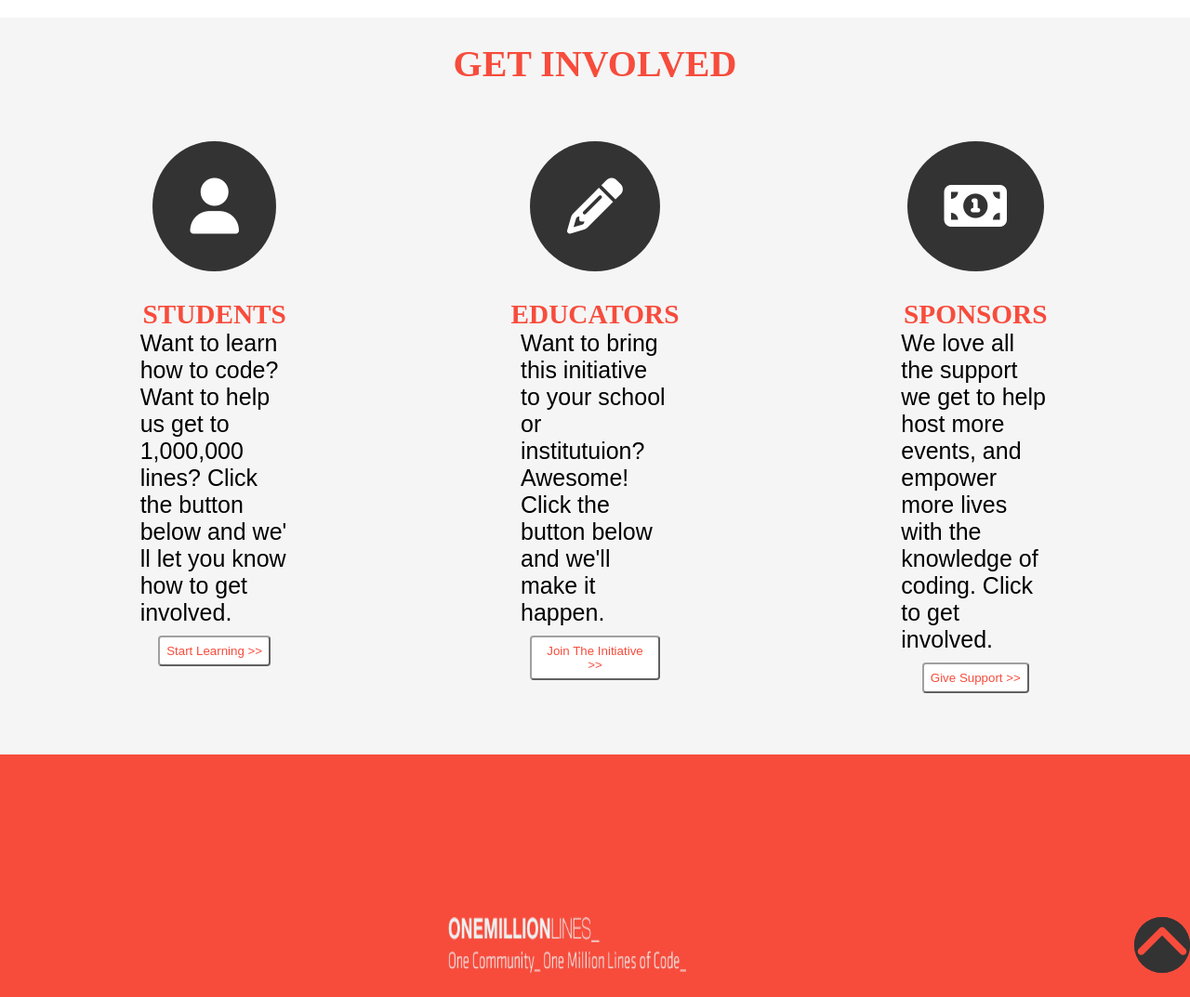
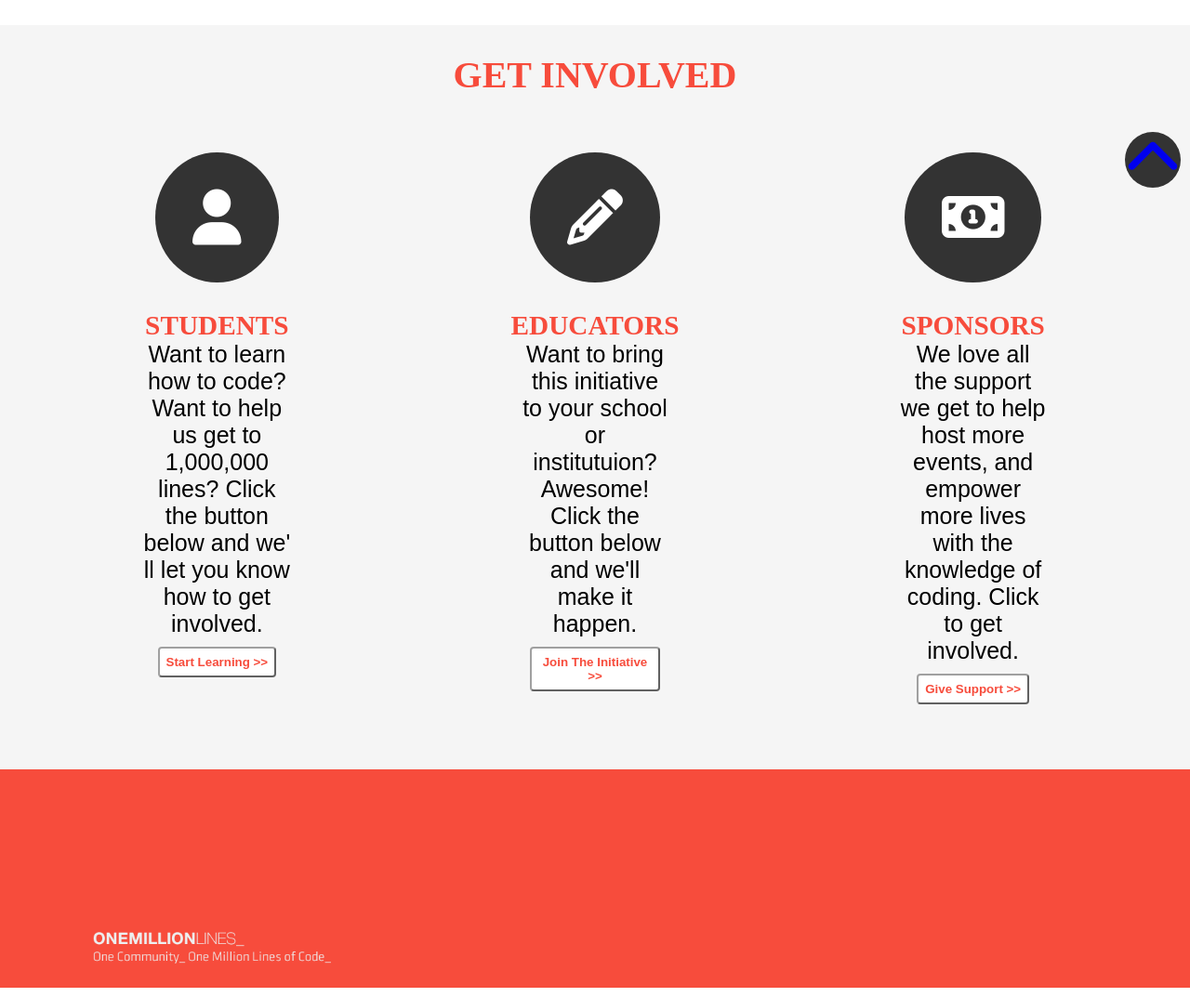
Before and after one commit to corantoine/One-millions, a plain HTML site: page index.html in a window 1280 px wide. Shown: the part 588-1661 px from the top of the page at 93% size. Drawn offline with Linux system fonts and the light colour scheme; a web font is replaced by a local one.

Commit message:
Version finale Coralie

```diff
--- a/index.html
+++ b/index.html
@@ -63,7 +63,8 @@
                 <div class="bloc">
                     <div class="icone"><i class="fa-solid fa-user"></i></div>
                     <h3>STUDENTS</h3>
-                    <p>Want to learn how to code? Want to help us get to 1,000,000 lines? Click the button below and we' ll
+                    <p>Want to learn how to code? Want to help us get to 1,000,000 lines? Click the button below and we'
+                        ll
                         let you know how to get involved.</p>
                     <button class="button2"> Start Learning >></button>
 
@@ -92,9 +93,10 @@
     </main>
 
     <footer>
-        <div></div>
         <img src="/images/one-million-bottom-brand.png" alt="One million">
-        <div class="chevron"><i class="fa-solid fa-chevron-up"></i></div>
+        <a href="#">
+            <div class="chevron"><i class="fa-solid fa-chevron-up"></i></div>
+        </a>
     </footer>
 </body>
 
--- a/style.css
+++ b/style.css
@@ -4,7 +4,7 @@
 }
 
 section {
-padding: 26px
+padding: 30px
 }
 
 section:nth-of-type(2n){
@@ -30,6 +30,7 @@ h2{
     border-radius: 4px;
     padding: 7px;
     margin: 10px;
+    font-weight: 780;
 }
 
 
@@ -46,9 +47,8 @@ h2{
 .corpse {
     display: flex;
     justify-content:space-around;
-
+    text-align: center;
 }
-
 
 footer{
     display: flex;
@@ -60,6 +60,7 @@ footer{
 
 footer > img{
     width: 20%;
+    padding-left: 100px;
 }
 
 .icone {
@@ -75,17 +76,10 @@ i {
     font-size: 60px;
 }
 
-.oneMillion {
-    height: 80px;
+.chevron {
+    position: fixed;
+    bottom: 10px;
+    right: 10px;
+    background-color: #333333;
+    border-radius: 50px;
 }
-
-footer :last-child{
-    width: 60px;
-    border-radius: 50px;
-    background-color: #333333;
-    color: #f74c3c;
-}
-
-.bloc :p {
-text-align: center;
-}
```
